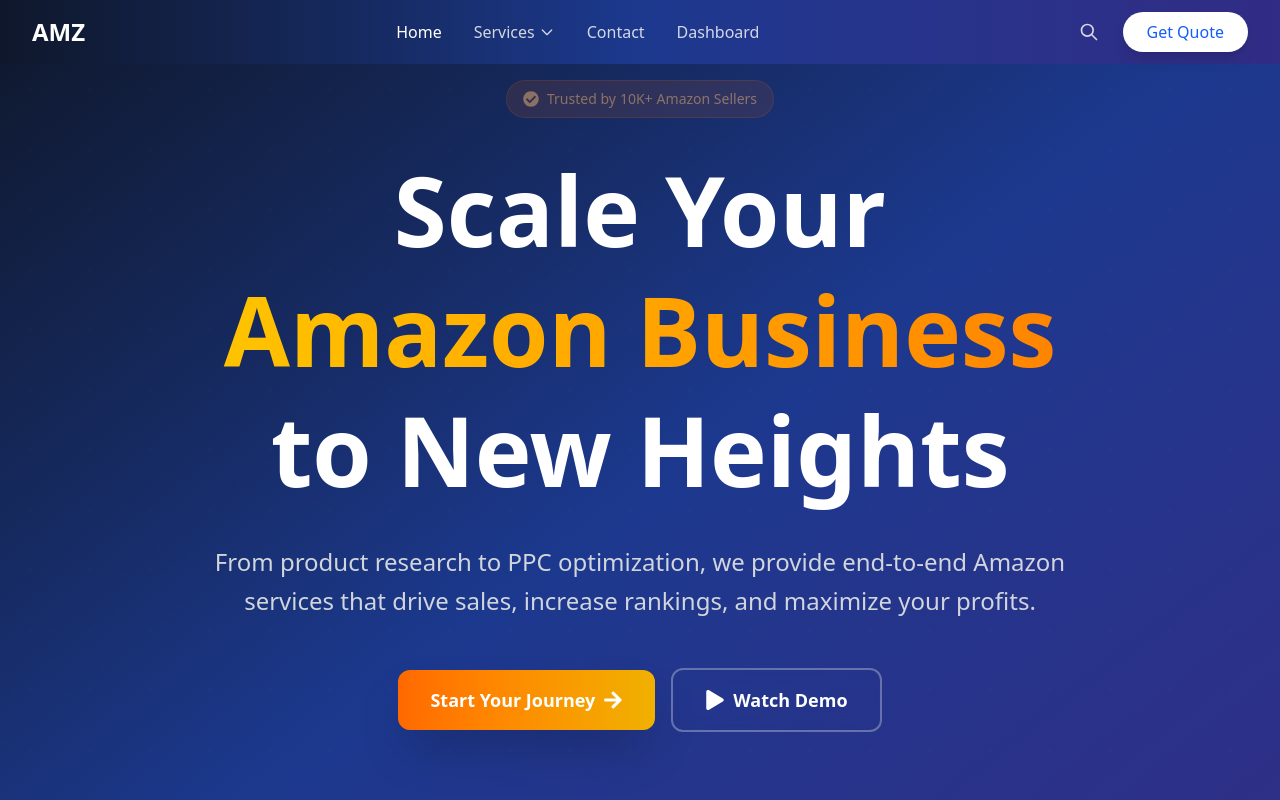
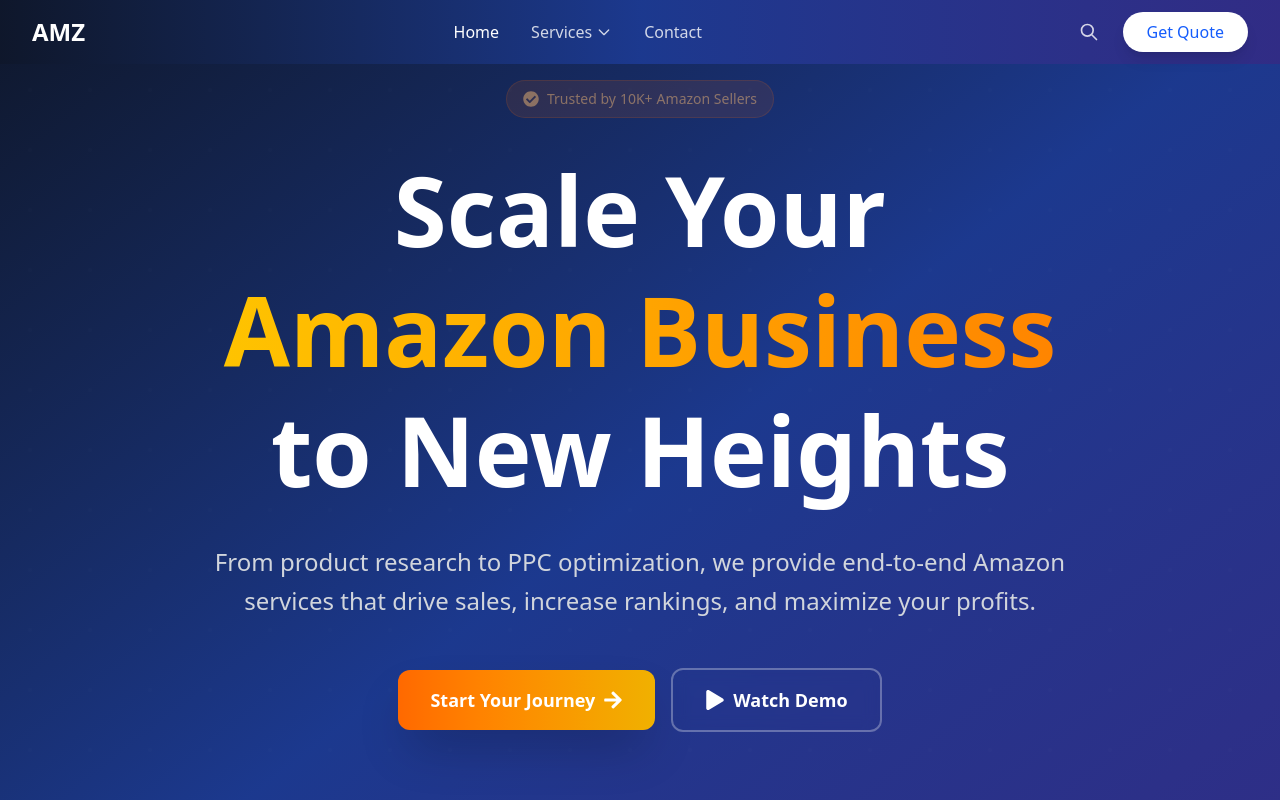
Before and after one commit to Hamidalizaiin/AMZ, a React (Vite) app: page / in a window 1280 px wide. Shown: the top 800 px of the page. Built offline with nearby package versions, Linux system fonts and the light colour scheme.

Commit message:
dashboard link remove to the navbar

```diff
--- a/src/components/Navbar.tsx
+++ b/src/components/Navbar.tsx
@@ -160,20 +160,7 @@ const Navbar: React.FC = () => {
                 Contact
               </Link>
 
-              <Link
-                to="/dashboard"
-                className={`font-medium transition-colors duration-200 ${
-                  isActive("/dashboard")
-                    ? isScrolled
-                      ? "text-blue-600"
-                      : "text-white"
-                    : isScrolled
-                    ? "text-gray-600 hover:text-blue-600"
-                    : "text-white/80 hover:text-white"
-                }`}
-              >
-                Dashboard
-              </Link>
+
             </div>
 
             {/* Desktop Buttons */}
```
